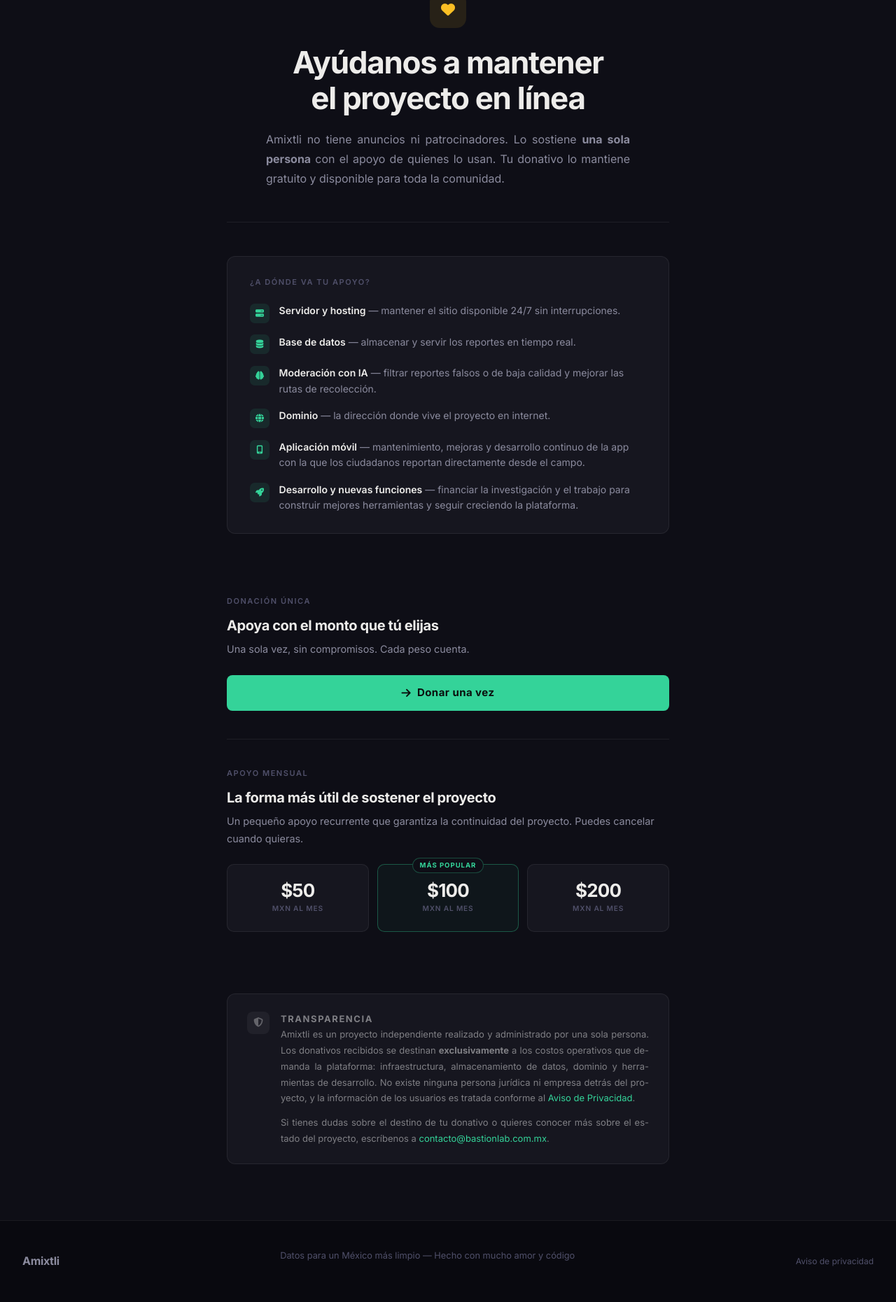
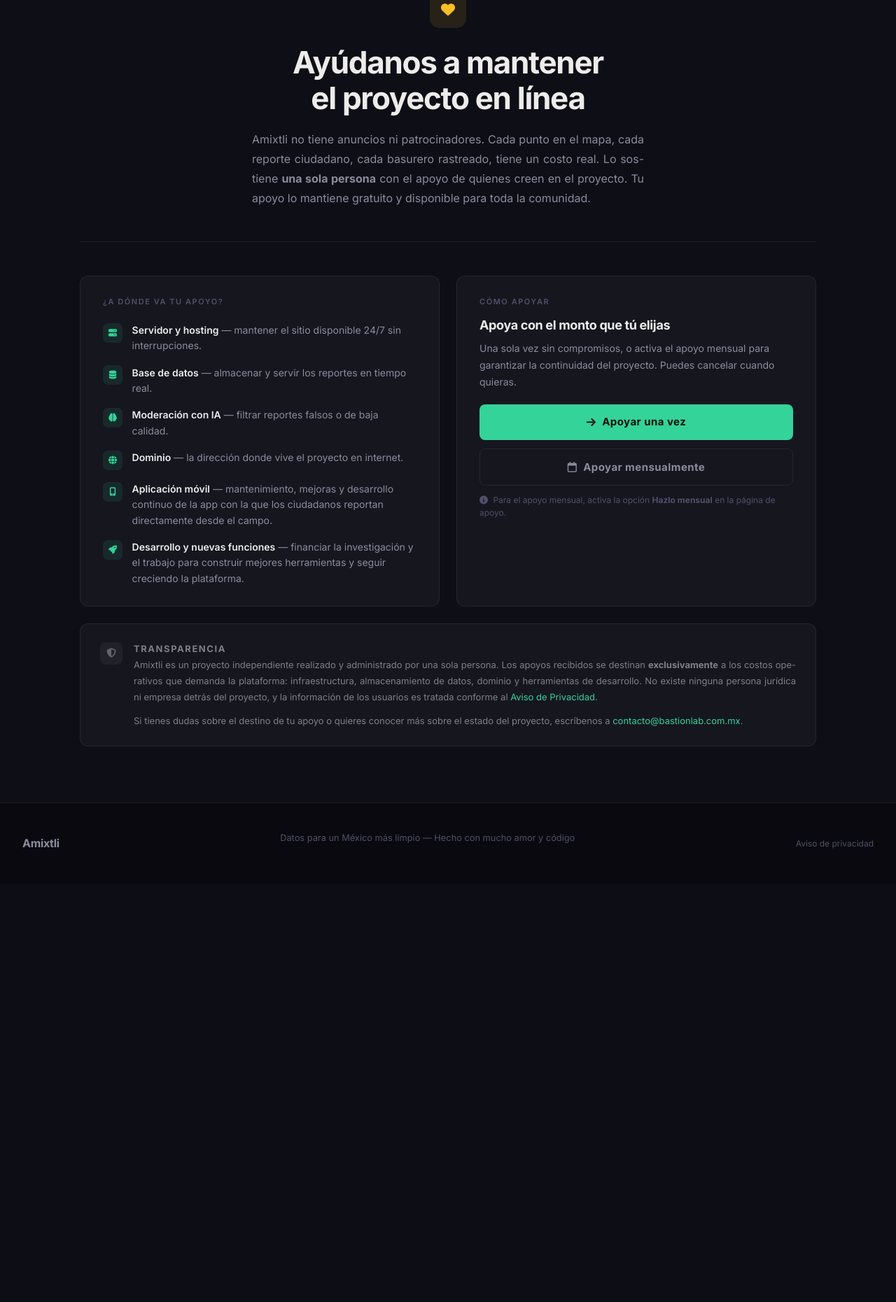
Before and after one commit to th3-butl3r/amixtli-front-end, a Flask app: template templates/support.html in a window 1280 px wide. Shown: the part 156-2017 px from the top of the page at 70% size. After the commit the page ends 1369 px from the top, so only its background shows below. Run offline with Flask 3, Linux system fonts and the light colour scheme; the template is opened without the code that fills it: most values are stand-ins (such as "Sample title", 1, 10 or a date in 2020); parts of the project's set-up code (start-up, migrations or seed data) failed here and were passed over.

Commit message:
feat: Tips view was updated and finished

```diff
--- a/app.py
+++ b/app.py
@@ -155,7 +155,7 @@ def support() -> str:
         Rendered HTML of the support page.
     """
     logger.info("BL > support() - Rendering support page")
-    return render_template("support.html")
+    return render_template("support.html", bmac_url=settings.BUY_ME_A_COFFEE_URL)
 
 
 @app.route("/app")
--- a/config/settings.py
+++ b/config/settings.py
@@ -20,6 +20,7 @@ class BaseConfig(BaseSettings):
     SUPABASE_STORAGE_BUCKET: str = env_file[
         f"{ENV_STATE.upper()}_SUPABASE_STORAGE_BUCKET"
     ]
+    BUY_ME_A_COFFEE_URL: str = env_file[f"{ENV_STATE.upper()}_BUY_ME_A_COFFEE_URL"]
 
 
 settings = BaseConfig()
--- a/static/css/styles.css
+++ b/static/css/styles.css
@@ -874,7 +874,7 @@ img { max-width: 100%; display: block; }
 
 /* ── Support page ───────────────────────────────────────────── */
 .support-page {
-  max-width: 680px;
+  max-width: 1100px;
   margin: 0 auto;
   padding: 0 1.5rem 5rem;
 }
@@ -906,15 +906,23 @@ img { max-width: 100%; display: block; }
   font-size: 1rem;
   color: var(--text-secondary);
   line-height: 1.75;
-  max-width: 520px;
+  max-width: 560px;
   margin: 0 auto;
   text-align: justify;
   hyphens: auto;
 }
 
-/* Allocation card */
+/* Two-column body */
+.support-body {
+  display: grid;
+  grid-template-columns: 1fr 1fr;
+  gap: 1.5rem;
+  margin: 3rem 0 1.5rem;
+  align-items: stretch;
+}
+
+/* Allocation card (left) */
 .support-allocation {
-  margin: 3rem 0;
   background: var(--bg-elevated);
   border: 1px solid var(--border);
   border-radius: 12px;
@@ -947,21 +955,31 @@ img { max-width: 100%; display: block; }
 }
 .allocation-list strong { color: var(--text-primary); font-weight: 600; }
 
-/* Donation options */
-.support-options { display: flex; flex-direction: column; gap: 0; }
-.support-option-block { padding: 2.5rem 0; }
+/* Support options card (right) */
+.support-options-card {
+  background: var(--bg-elevated);
+  border: 1px solid var(--border);
+  border-radius: 12px;
+  padding: 1.75rem 2rem;
+  display: flex;
+  flex-direction: column;
+}
+.support-options { display: flex; flex-direction: column; flex: 1; }
+.support-option-block { padding: 1.75rem 0; }
+.support-option-block:first-child { padding-top: 0; }
+.support-option-block:last-child  { padding-bottom: 0; }
 .support-option-block h2 {
-  font-size: 1.25rem;
+  font-size: 1.125rem;
   font-weight: 700;
   letter-spacing: -0.02em;
   color: var(--text-primary);
   margin: 0.5rem 0 0.65rem;
 }
 .support-option-desc {
-  font-size: 0.9rem;
+  font-size: 0.875rem;
   color: var(--text-secondary);
   line-height: 1.7;
-  margin-bottom: 1.5rem;
+  margin-bottom: 1.25rem;
 }
 .support-divider { border: none; border-top: 1px solid var(--border); margin: 0; }
 
@@ -988,6 +1006,29 @@ img { max-width: 100%; display: block; }
   justify-content: center;
 }
 .btn-donate--primary:hover { opacity: 0.88; color: #0A0F0D; }
+.btn-donate--outline {
+  background: transparent;
+  color: var(--text-secondary);
+  border: 1px solid var(--border);
+  width: 100%;
+  justify-content: center;
+}
+.btn-donate--outline:hover {
+  border-color: rgba(255,255,255,0.2);
+  color: var(--text-primary);
+}
+.donate-actions {
+  display: flex;
+  flex-direction: column;
+  gap: 0.75rem;
+}
+.donate-hint {
+  font-size: 0.75rem;
+  color: var(--text-muted);
+  line-height: 1.5;
+  margin: 0;
+}
+.donate-hint i { margin-right: 0.25rem; }
 
 /* Tier cards */
 .tier-grid {
@@ -1002,8 +1043,8 @@ img { max-width: 100%; display: block; }
   align-items: center;
   justify-content: center;
   gap: 0.25rem;
-  padding: 1.5rem 1rem;
-  background: var(--bg-elevated);
+  padding: 1.25rem 0.75rem;
+  background: var(--bg-raised);
   border: 1px solid var(--border);
   border-radius: 10px;
   text-decoration: none;
@@ -1012,7 +1053,7 @@ img { max-width: 100%; display: block; }
 }
 .tier-card:hover {
   border-color: rgba(255,255,255,0.18);
-  background: var(--bg-raised);
+  background: var(--bg-hover);
 }
 .tier-card--featured {
   border-color: rgba(52,211,153,0.35);
@@ -1028,14 +1069,14 @@ img { max-width: 100%; display: block; }
   letter-spacing: 0.1em;
   text-transform: uppercase;
   color: var(--accent);
-  background: var(--bg);
+  background: var(--bg-elevated);
   border: 1px solid rgba(52,211,153,0.3);
   border-radius: 2rem;
   padding: 0.15rem 0.6rem;
   white-space: nowrap;
 }
 .tier-amount {
-  font-size: 1.625rem;
+  font-size: 1.5rem;
   font-weight: 700;
   letter-spacing: -0.03em;
   color: var(--text-primary);
@@ -1058,7 +1099,7 @@ img { max-width: 100%; display: block; }
   border: 1px solid var(--border);
   border-radius: 12px;
   padding: 1.5rem 1.75rem;
-  margin-top: 3rem;
+  margin-top: 1.5rem;
 }
 .transparency-icon {
   width: 32px; height: 32px;
@@ -1087,9 +1128,13 @@ img { max-width: 100%; display: block; }
   margin: 0;
 }
 
+@media (max-width: 768px) {
+  .support-body { grid-template-columns: 1fr; }
+}
 @media (max-width: 600px) {
   .tier-grid { grid-template-columns: 1fr; }
-  .support-allocation { padding: 1.25rem 1.25rem; }
+  .support-allocation,
+  .support-options-card { padding: 1.25rem; }
   .support-hero { padding-top: 3rem; }
 }
 
--- a/templates/support.html
+++ b/templates/support.html
@@ -11,13 +11,18 @@
     </div>
     <h1>Ayúdanos a mantener<br>el proyecto en línea</h1>
     <p class="support-hero-lead">
-      Amixtli no tiene anuncios ni patrocinadores. Lo sostiene
-      <strong>una sola persona</strong> con el apoyo de quienes lo usan.
-      Tu donativo lo mantiene gratuito y disponible para toda la comunidad.
+      Amixtli no tiene anuncios ni patrocinadores. Cada punto en el mapa,
+      cada reporte ciudadano, cada basurero rastreado, tiene un costo real.
+      Lo sostiene <strong>una sola persona</strong> con el apoyo de quienes
+      creen en el proyecto. Tu apoyo lo mantiene gratuito y disponible para
+      toda la comunidad.
     </p>
   </div>
 
-  <!-- Allocation card -->
+  <!-- Two-column body -->
+  <div class="support-body">
+
+    <!-- Left: allocation -->
     <div class="support-allocation">
       <p class="section-label" style="margin-bottom:1.25rem;">¿A dónde va tu apoyo?</p>
       <ul class="allocation-list">
@@ -39,7 +44,7 @@
           <span class="alloc-icon"><i class="fa-solid fa-brain"></i></span>
           <div>
             <strong>Moderación con IA</strong>
-          <span>— filtrar reportes falsos o de baja calidad y mejorar las rutas de recolección.</span>
+            <span>— filtrar reportes falsos o de baja calidad.</span>
           </div>
         </li>
         <li>
@@ -67,52 +72,34 @@
       </ul>
     </div>
 
-  <!-- Donation options -->
+    <!-- Right: support options -->
+    <div class="support-options-card">
       <div class="support-options">
-
-    <!-- One-time -->
         <div class="support-option-block">
-      <p class="section-label">Donación única</p>
+          <p class="section-label">Cómo apoyar</p>
           <h2>Apoya con el monto que tú elijas</h2>
           <p class="support-option-desc">
-        Una sola vez, sin compromisos. Cada peso cuenta.
+            Una sola vez sin compromisos, o activa el apoyo mensual para
+            garantizar la continuidad del proyecto. Puedes cancelar cuando
+            quieras.
           </p>
-      <a href="mailto:contacto@bastionlab.com.mx?subject=Quiero%20hacer%20una%20donación%20a%20Amixtli"
-         class="btn-donate btn-donate--primary" target="_blank" rel="noopener">
-        <i class="fa-solid fa-arrow-right"></i> Donar una vez
+          <div class="donate-actions">
+            <a href="{{ bmac_url }}" class="btn-donate btn-donate--primary"
+               target="_blank" rel="noopener">
+              <i class="fa-solid fa-arrow-right"></i> Apoyar una vez
             </a>
-    </div>
-
-    <div class="support-divider"></div>
-
-    <!-- Monthly -->
-    <div class="support-option-block">
-      <p class="section-label">Apoyo mensual</p>
-      <h2>La forma más útil de sostener el proyecto</h2>
-      <p class="support-option-desc">
-        Un pequeño apoyo recurrente que garantiza la continuidad del proyecto.
-        Puedes cancelar cuando quieras.
+            <a href="{{ bmac_url }}" class="btn-donate btn-donate--outline"
+               target="_blank" rel="noopener">
+              <i class="fa-regular fa-calendar"></i> Apoyar mensualmente
+            </a>
+            <p class="donate-hint">
+              <i class="fa-solid fa-circle-info"></i> Para el apoyo mensual,
+              activa la opción <strong>Hazlo mensual</strong> en la página de apoyo.
             </p>
-      <div class="tier-grid">
-        <a href="mailto:contacto@bastionlab.com.mx?subject=Apoyo%20mensual%20%2450%20Amixtli"
-           class="tier-card" target="_blank" rel="noopener">
-          <span class="tier-amount">$50</span>
-          <span class="tier-period">MXN al mes</span>
-        </a>
-        <a href="mailto:contacto@bastionlab.com.mx?subject=Apoyo%20mensual%20%24100%20Amixtli"
-           class="tier-card tier-card--featured" target="_blank" rel="noopener">
-          <span class="tier-badge">Más popular</span>
-          <span class="tier-amount">$100</span>
-          <span class="tier-period">MXN al mes</span>
-        </a>
-        <a href="mailto:contacto@bastionlab.com.mx?subject=Apoyo%20mensual%20%24200%20Amixtli"
-           class="tier-card" target="_blank" rel="noopener">
-          <span class="tier-amount">$200</span>
-          <span class="tier-period">MXN al mes</span>
-        </a>
           </div>
         </div>
-
+      </div>
+    </div>
   </div>
 
   <!-- Transparency -->
@@ -124,14 +111,14 @@
       <p class="transparency-title">Transparencia</p>
       <p>
         Amixtli es un proyecto independiente realizado y administrado por una sola persona.
-        Los donativos recibidos se destinan <strong>exclusivamente</strong> a los costos
+        Los apoyos recibidos se destinan <strong>exclusivamente</strong> a los costos
         operativos que demanda la plataforma: infraestructura, almacenamiento de datos,
         dominio y herramientas de desarrollo. No existe ninguna persona jurídica ni empresa
         detrás del proyecto, y la información de los usuarios es tratada conforme al
         <a href="/politica_privacidad" class="text-link">Aviso de Privacidad</a>.
       </p>
       <p style="margin-top:0.75rem;">
-        Si tienes dudas sobre el destino de tu donativo o quieres conocer más sobre el
+        Si tienes dudas sobre el destino de tu apoyo o quieres conocer más sobre el
         estado del proyecto, escríbenos a
         <a href="mailto:contacto@bastionlab.com.mx" class="text-link">contacto@bastionlab.com.mx</a>.
       </p>
```
Lines whose indentation alone changed are shown as unchanged.
